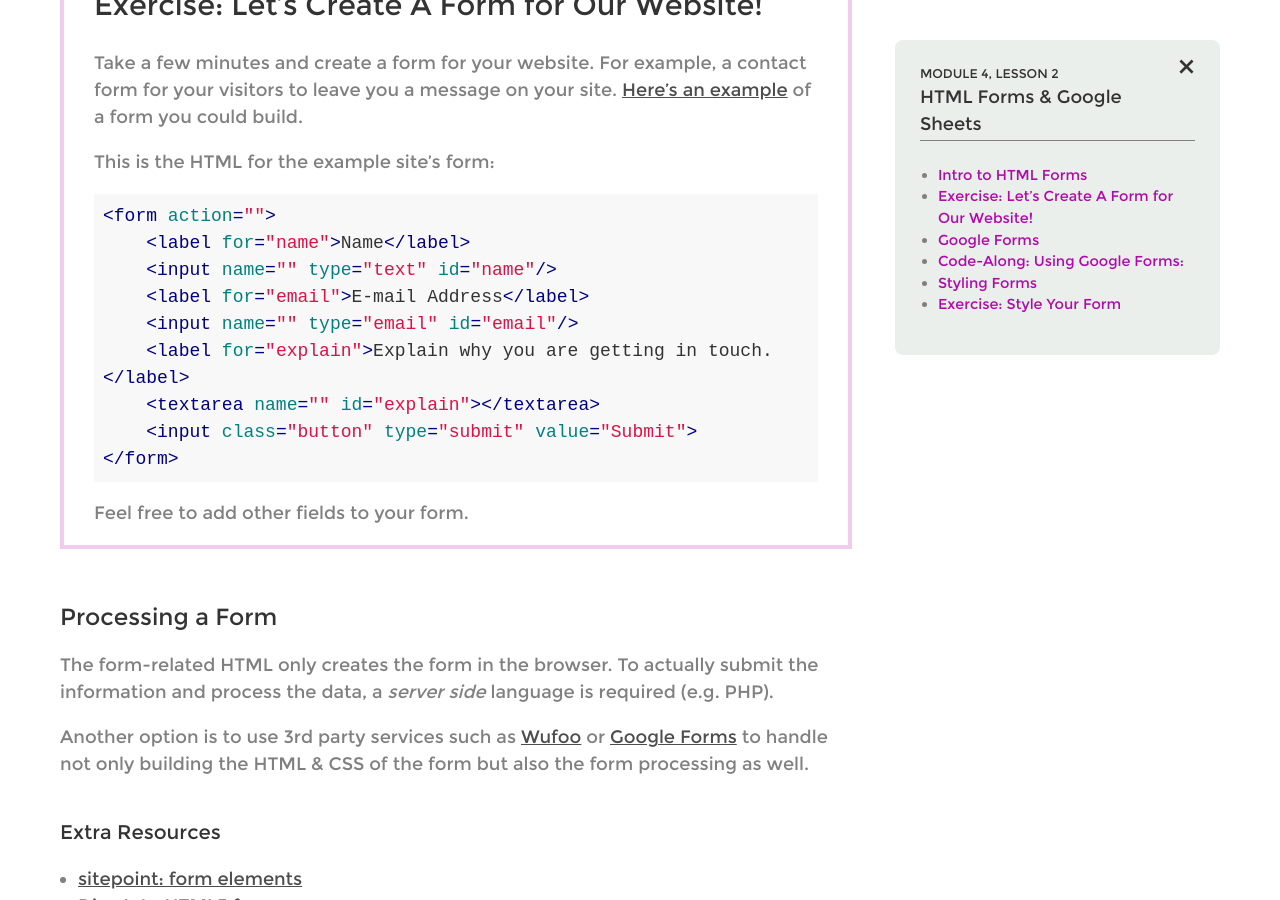
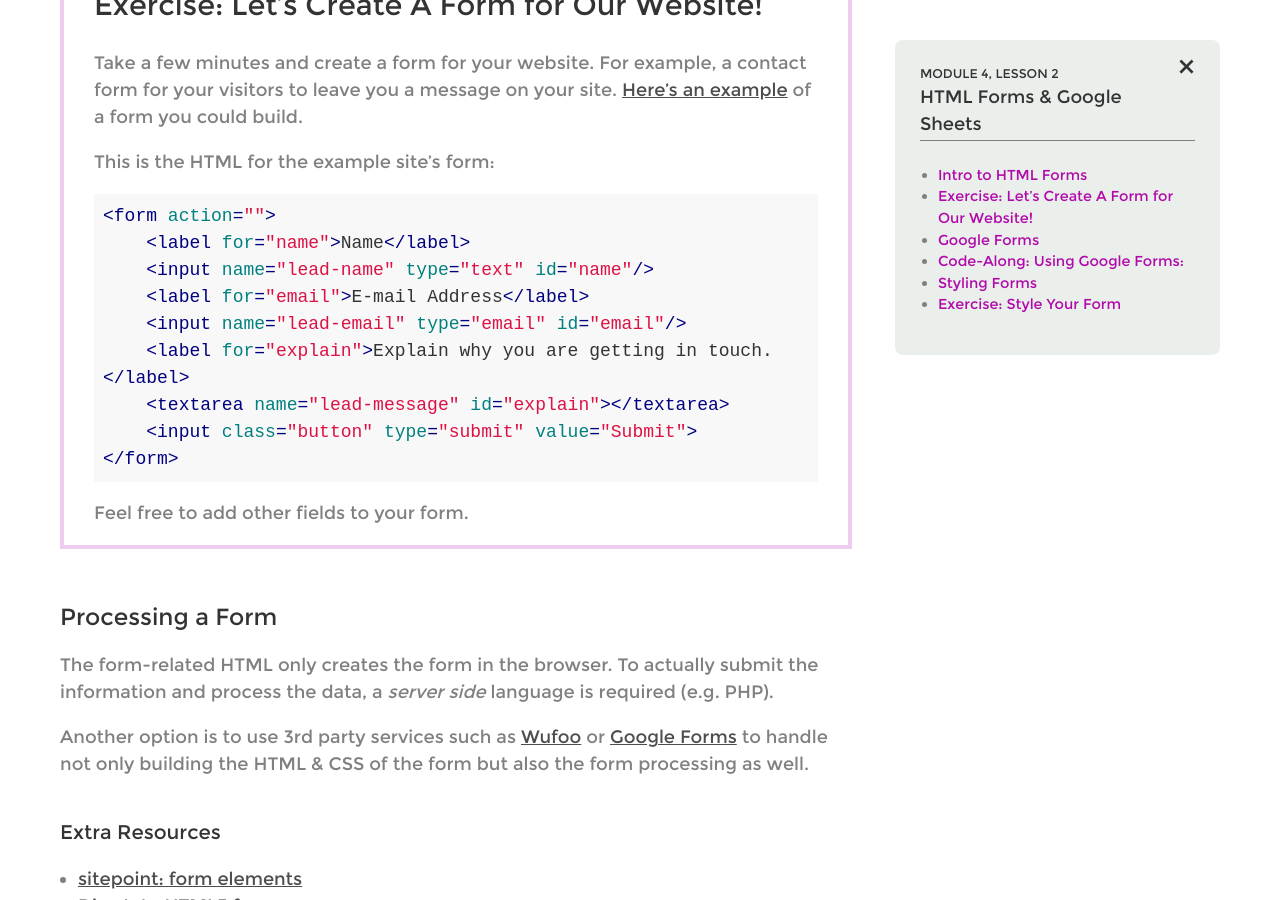
Before and after one commit to kasslent/clc-digital-skills, a Jekyll site: the page built from _lessons/module-4.2.md, in a window 1280 px wide and 900 px high, scrolled down 5034 px. Built offline with Jekyll 4.4.1, drawn with Linux system fonts in a browser that asks for light colours.

Commit message:
fixed empty form names 4.2

```diff
--- a/_lessons/module-4.2.md
+++ b/_lessons/module-4.2.md
@@ -161,11 +161,11 @@ In addition to the form controls, any HTML tags can be contained within the `<fo
 >
     <form action="">
         <label for="name">Name</label>
-        <input name="" type="text" id="name"/>
+        <input name="lead-name" type="text" id="name"/>
         <label for="email">E-mail Address</label>
-        <input name="" type="email" id="email"/>
+        <input name="lead-email" type="email" id="email"/>
         <label for="explain">Explain why you are getting in touch.</label>
-        <textarea name="" id="explain"></textarea>
+        <textarea name="lead-message" id="explain"></textarea>
         <input class="button" type="submit" value="Submit">
     </form>
 >
```
